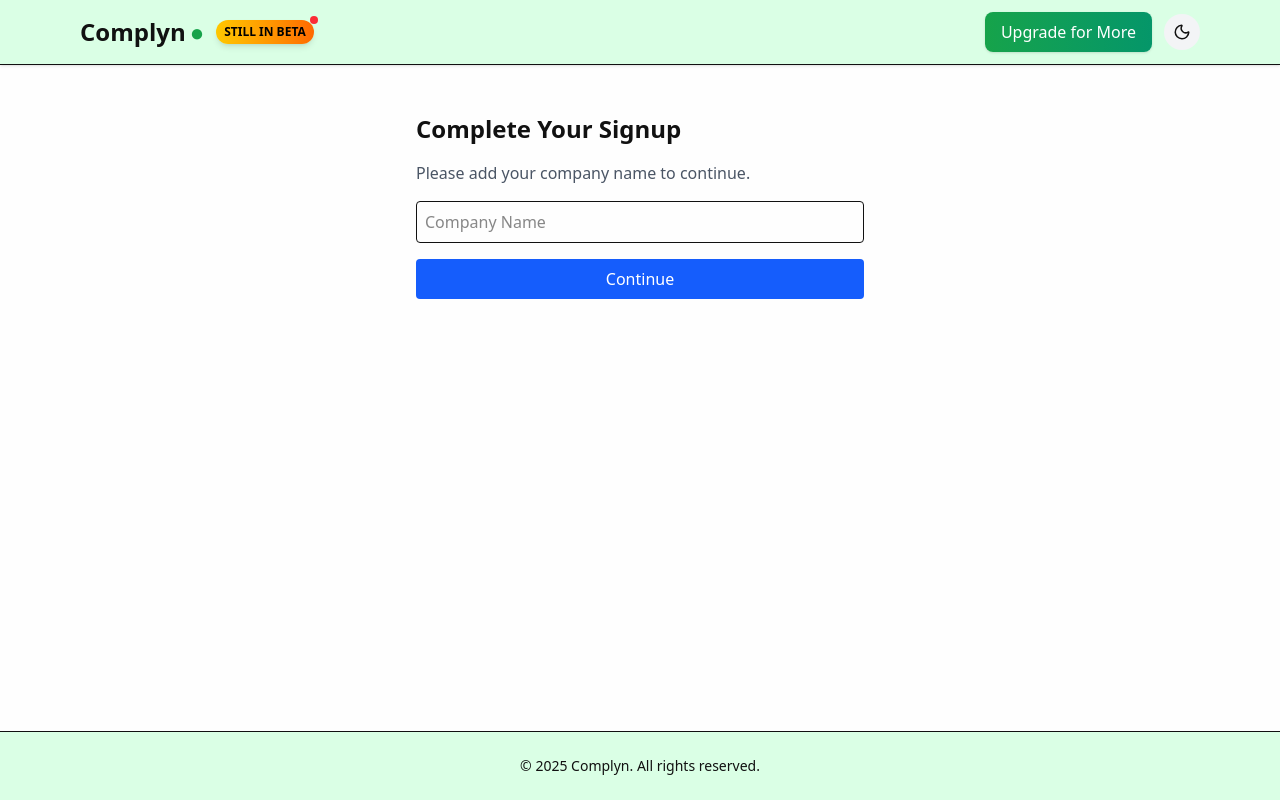
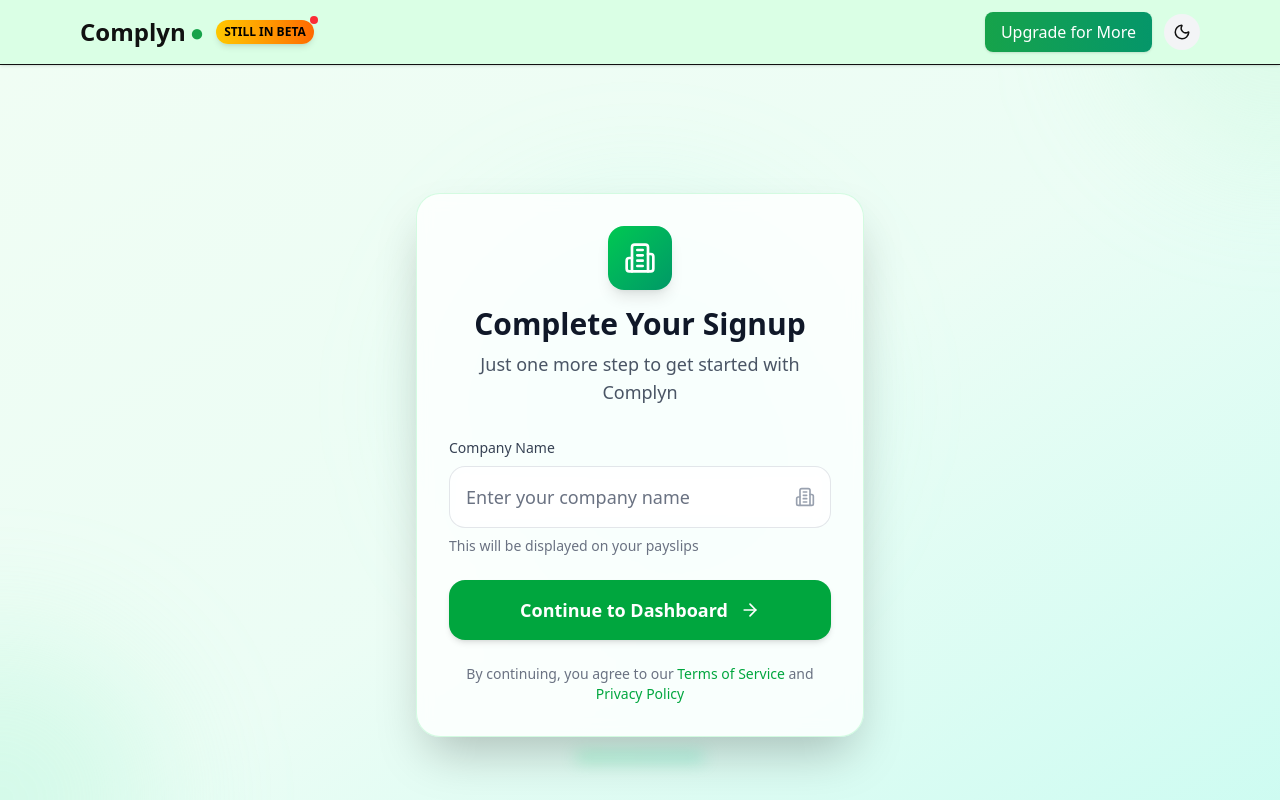
Before and after one commit to RaynerdTech/Comply, a Next.js app: page /signup/company in a window 1280 px wide. Shown: the top 800 px of the page. Built offline with nearby package versions, Linux system fonts and the light colour scheme.

Commit message:
i hope this fix it

```diff
--- a/src/app/api/auth/complete-google-signup/route.ts
+++ b/src/app/api/auth/complete-google-signup/route.ts
@@ -1,4 +1,3 @@
-// app/api/auth/complete-google-signup/route.ts
 import { NextResponse } from "next/server";
 import { connectDB } from "@/lib/db";
 import Company from "@/models/Company";
@@ -11,7 +10,6 @@
 export async function POST(req: Request) {
   await connectDB();
 
-  // ✅ Get server session using authOptions
   const session = await getServerSession(authOptions);
   if (!session?.user?.email) {
     return NextResponse.json({ error: "Unauthorized" }, { status: 401 });
@@ -27,18 +25,25 @@
     return NextResponse.json({ error: "User not found" }, { status: 404 });
   }
 
-  if (user.status !== "pending") {
-    return NextResponse.json({ error: "Already completed signup" }, { status: 400 });
+  // ✅ If user already has a company but status is pending, mark as active
+  if (user.companyId && user.status !== "active") {
+    user.status = "active";
+    await user.save();
+
+    return NextResponse.json({
+      success: true,
+      message: "User already had a company; status set to active",
+    });
   }
 
-  // ✅ Update user with company & activate
+  // ✅ Otherwise, create new company and activate
   const company = await Company.create({ name: companyName, active: true });
   user.companyId = company._id;
   user.status = "active";
   await user.save();
 
   // ✅ Refresh JWT manually
-  const token = await getToken({ req: (req as any), secret: process.env.NEXTAUTH_SECRET });
+  const token = await getToken({ req: req as any, secret: process.env.NEXTAUTH_SECRET });
   const newJwt = await new SignJWT({
     ...token,
     companyId: user.companyId.toString(),
@@ -51,7 +56,6 @@
 
   const res = NextResponse.json({ success: true });
 
-  // ✅ Correct cookie name (depends on session strategy)
   res.cookies.set(
     process.env.NODE_ENV === "production"
       ? "__Secure-next-auth.session-token"
--- a/src/app/signup/company/page.tsx
+++ b/src/app/signup/company/page.tsx
@@ -1,6 +1,7 @@
 "use client";
 import { useState } from "react";
 import { useRouter } from "next/navigation";
+import { Building2, ArrowRight, Loader2 } from "lucide-react";
 
 export default function CompanySignupPage() {
   const [companyName, setCompanyName] = useState("");
@@ -27,15 +28,19 @@
         return;
       }
 
-      // Ask server for fresh DB user (authoritative)
+      // ✅ Handle both success responses (new company OR already had one)
+      if (body.success) {
+        // get latest user info from backend
         const meRes = await fetch("/api/auth/me", { credentials: "include" });
         const meJson = await meRes.json();
         const user = meJson?.user;
 
-      if (user && user.status === "active" && user.companyId) {
+        if (user?.status === "active" && user?.companyId) {
           router.replace("/dashboard");
-      } else {
-        // shouldn't normally happen, but show a friendly message
+          return;
+        }
+
+        // fallback message if session hasn’t updated yet
         alert("Signup completed but session not ready yet. Please reload.");
       }
     } catch (err) {
@@ -47,26 +52,95 @@
   }
 
   return (
-    <form onSubmit={handleSubmit} className="max-w-md mx-auto mt-12 space-y-4">
-      <h1 className="text-2xl font-bold">Complete Your Signup</h1>
-      <p className="text-gray-600">Please add your company name to continue.</p>
+    <div className="min-h-screen bg-gradient-to-br from-green-50 via-emerald-50 to-teal-100 dark:from-green-900/20 dark:via-emerald-900/20 dark:to-teal-900/20 flex items-center justify-center p-4">
+      {/* Decorative background */}
+      <div className="absolute inset-0 overflow-hidden">
+        <div className="absolute -top-40 -right-40 w-80 h-80 bg-green-200/30 dark:bg-green-600/10 rounded-full blur-3xl"></div>
+        <div className="absolute -bottom-40 -left-40 w-80 h-80 bg-emerald-200/30 dark:bg-emerald-600/10 rounded-full blur-3xl"></div>
+        <div className="absolute top-1/2 left-1/2 -translate-x-1/2 -translate-y-1/2 w-96 h-96 bg-teal-200/20 dark:bg-teal-600/10 rounded-full blur-3xl"></div>
+      </div>
 
+      <div className="relative w-full max-w-md">
+        <div className="bg-white/80 dark:bg-gray-800/90 backdrop-blur-sm rounded-3xl shadow-2xl border border-green-200/60 dark:border-green-700/60 p-8">
+          <div className="text-center mb-8">
+            <div className="w-16 h-16 bg-gradient-to-br from-green-500 to-emerald-600 rounded-2xl flex items-center justify-center mx-auto mb-4 shadow-lg">
+              <Building2 className="w-8 h-8 text-white" />
+            </div>
+            <h1 className="text-3xl font-bold text-gray-900 dark:text-white mb-2">
+              Complete Your Signup
+            </h1>
+            <p className="text-gray-600 dark:text-gray-400 text-lg">
+              Just one more step to get started with Complyn
+            </p>
+          </div>
+
+          <form onSubmit={handleSubmit} className="space-y-6">
+            <div className="space-y-2">
+              <label
+                htmlFor="companyName"
+                className="block text-sm font-medium text-gray-700 dark:text-gray-300"
+              >
+                Company Name
+              </label>
+              <div className="relative">
                 <input
+                  id="companyName"
                   type="text"
                   value={companyName}
                   onChange={(e) => setCompanyName(e.target.value)}
-        placeholder="Company Name"
-        className="w-full border p-2 rounded"
+                  placeholder="Enter your company name"
+                  className="w-full px-4 py-4 bg-white/50 dark:bg-gray-700/50 border border-gray-300/60 dark:border-gray-600/60 rounded-2xl text-gray-900 dark:text-white placeholder-gray-500 dark:placeholder-gray-400 focus:ring-2 focus:ring-green-500 focus:border-transparent transition-all duration-200 backdrop-blur-sm text-lg"
                   required
+                  disabled={loading}
                 />
+                <Building2 className="absolute right-4 top-1/2 -translate-y-1/2 w-5 h-5 text-gray-400" />
+              </div>
+              <p className="text-sm text-gray-500 dark:text-gray-400">
+                This will be displayed on your payslips
+              </p>
+            </div>
 
             <button
               type="submit"
-        disabled={loading}
-        className="w-full bg-blue-600 text-white py-2 rounded"
+              disabled={loading || !companyName.trim()}
+              className="w-full bg-green-600 hover:bg-green-700 text-white font-semibold py-4 px-6 rounded-2xl transition-all duration-300 transform hover:scale-105 disabled:scale-100 disabled:cursor-not-allowed shadow-lg hover:shadow-xl disabled:shadow-md flex items-center justify-center gap-3 text-lg"
             >
-        {loading ? "Saving..." : "Continue"}
+              {loading ? (
+                <>
+                  <Loader2 className="w-5 h-5 animate-spin" />
+                  Setting up your account...
+                </>
+              ) : (
+                <>
+                  Continue to Dashboard
+                  <ArrowRight className="w-5 h-5" />
+                </>
+              )}
             </button>
           </form>
+
+          <div className="mt-6 text-center">
+            <p className="text-sm text-gray-500 dark:text-gray-400">
+              By continuing, you agree to our{" "}
+              <a
+                href="/terms"
+                className="text-green-600 dark:text-green-400 hover:underline font-medium"
+              >
+                Terms of Service
+              </a>{" "}
+              and{" "}
+              <a
+                href="/privacy"
+                className="text-green-600 dark:text-green-400 hover:underline font-medium"
+              >
+                Privacy Policy
+              </a>
+            </p>
+          </div>
+        </div>
+
+        <div className="absolute -bottom-6 left-1/2 -translate-x-1/2 w-32 h-2 bg-gradient-to-r from-green-400/30 to-emerald-400/30 rounded-full blur-sm"></div>
+      </div>
+    </div>
   );
 }
```
Lines whose indentation alone changed are shown as unchanged.
